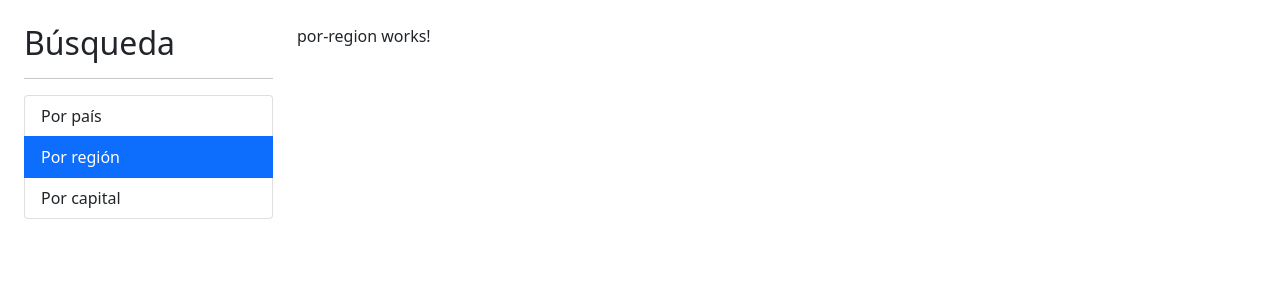
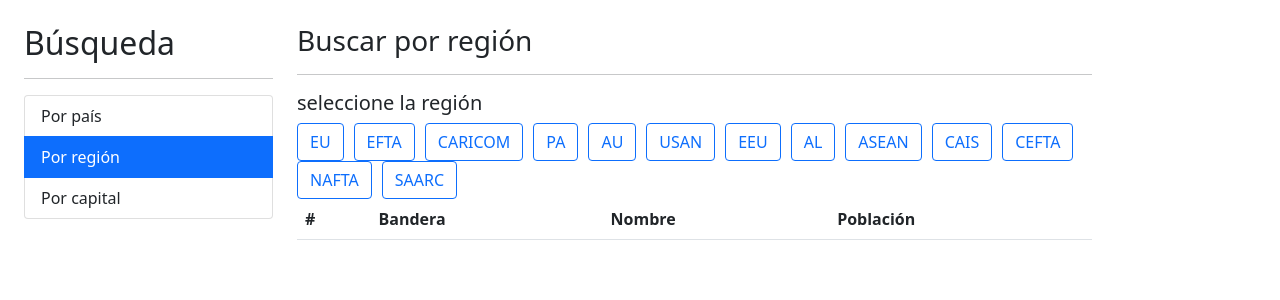
Before and after one commit to AlexFabra/PaisesApp, an Angular app: page /region in a window 1280 px wide. Shown: the top 300 px of the page. Built offline with nearby package versions, Linux system fonts and the light colour scheme.

Commit message:
posibles mejoras en eficiencia de recogida de dato

```diff
--- a/src/app/pais/pages/por-region/por-region.component.html
+++ b/src/app/pais/pages/por-region/por-region.component.html
@@ -1 +1,22 @@
-<p>por-region works!</p>
+<h3>Buscar por región <small>{{regionActiva | titlecase}}</small></h3>
+<hr>
+<h5>seleccione la región</h5>
+<div class="row">
+    <div class="col">
+        <!-- [class.esRegionActiva]="region===regionActiva"
+            [ngClass]="{
+                'btn-primary': regionActiva === region,
+                'btn-outline-primary': regionActiva !== region
+            }"
+            [class]="(region === regionActiva) ? 'btn btn-primary': 'btn btn-outline-primary'"
+        -->
+        <button
+        *ngFor="let region of regiones"
+        class="btn btn-outline-primary"
+        (click)="activarRegion(region)"
+        [class]="getClaseCSS(region)"
+        >
+        {{region}}</button>
+    </div>
+    <app-pais-tabla [paises]="paises"></app-pais-tabla>
+</div>
--- a/src/app/pais/pages/por-region/por-region.component.ts
+++ b/src/app/pais/pages/por-region/por-region.component.ts
@@ -1,16 +1,47 @@
-import { Component, OnInit } from '@angular/core';
+import { Component } from '@angular/core';
+import { Pais } from '../../interfaces/pais.interface';
+import { PaisService } from '../../services/pais.service';
 
 @Component({
   selector: 'app-por-region',
   templateUrl: './por-region.component.html',
-  styles: [
+  styles: [`button{margin-right:10px;}`
   ]
 })
-export class PorRegionComponent implements OnInit {
+export class PorRegionComponent {
 
-  constructor() { }
+  regiones: string[] =
+  [
+    'EU',
+    'EFTA',
+    'CARICOM',
+    'PA',
+    'AU',
+    'USAN',
+    'EEU',
+    'AL',
+    'ASEAN',
+    'CAIS',
+    'CEFTA',
+    'NAFTA',
+    'SAARC'
+  ]
 
-  ngOnInit(): void {
+  paises:Pais[]=[];
+
+  regionActiva:string=""
+  constructor(private paisService: PaisService) { }
+  //funcion para que el usuario observe el botón pulsado:
+  getClaseCSS(region: string): string {
+    return (region === this.regionActiva) ? 'btn btn-primary': 'btn btn-outline-primary';
   }
-
+  activarRegion(region:string){
+    if (region===this.regionActiva){return;}
+    this.paises=[];
+    this.regionActiva=region;
+    //llamar al servicio:
+    this.paisService.buscarRegion(this.regionActiva).subscribe(
+      (paises)=>{this.paises=paises}
+    );
+  }
 }
--- a/src/app/pais/services/pais.service.ts
+++ b/src/app/pais/services/pais.service.ts
@@ -30,4 +30,9 @@ export class PaisService {
     return this.http.get<Pais>( url );
   }
 
+  buscarRegion(region:string):Observable<Pais[]>{
+    const url =`${ this.apiUrl2 }/regionalbloc/${region}`;  //?fields=name,capital,alfa2code,flag,population
+    return this.http.get<Pais[]>(url);
+  }
+
 }
```
